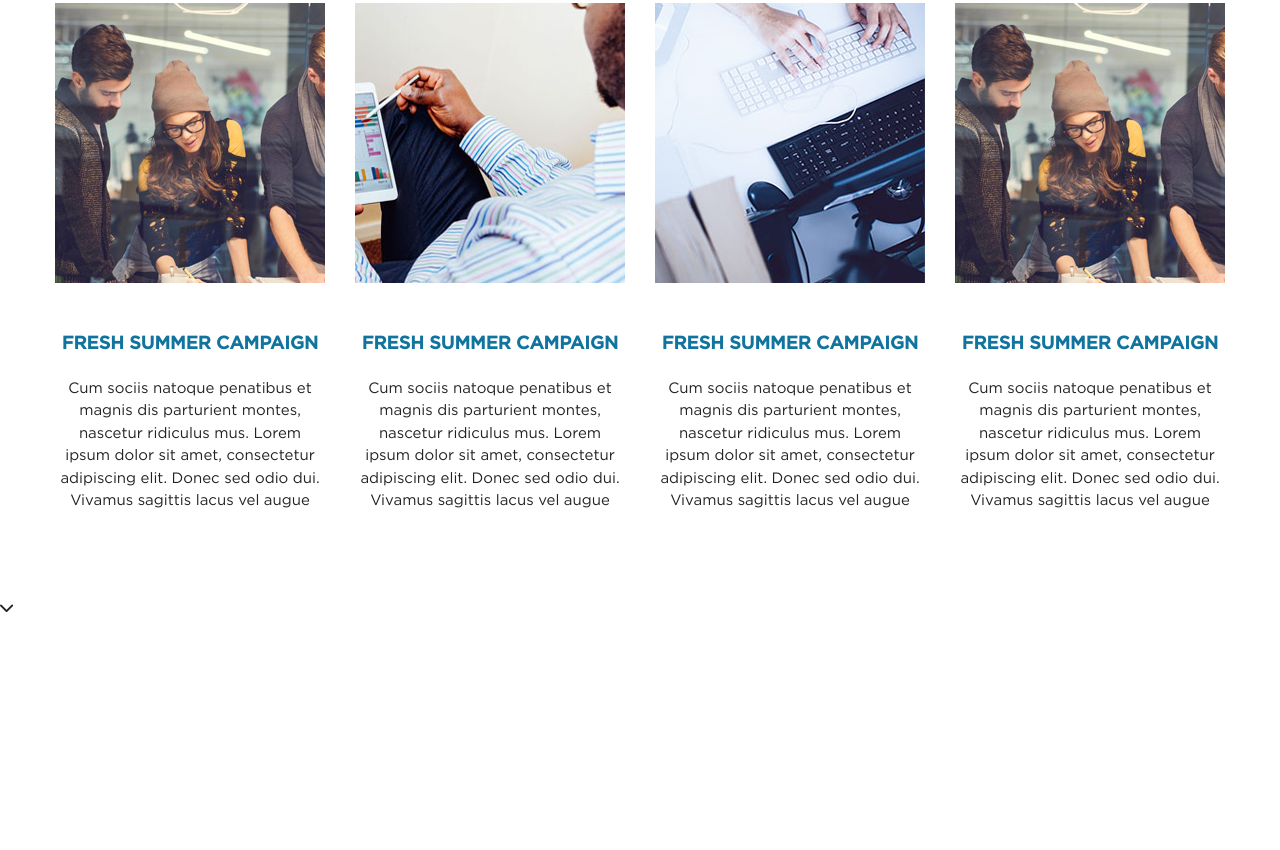
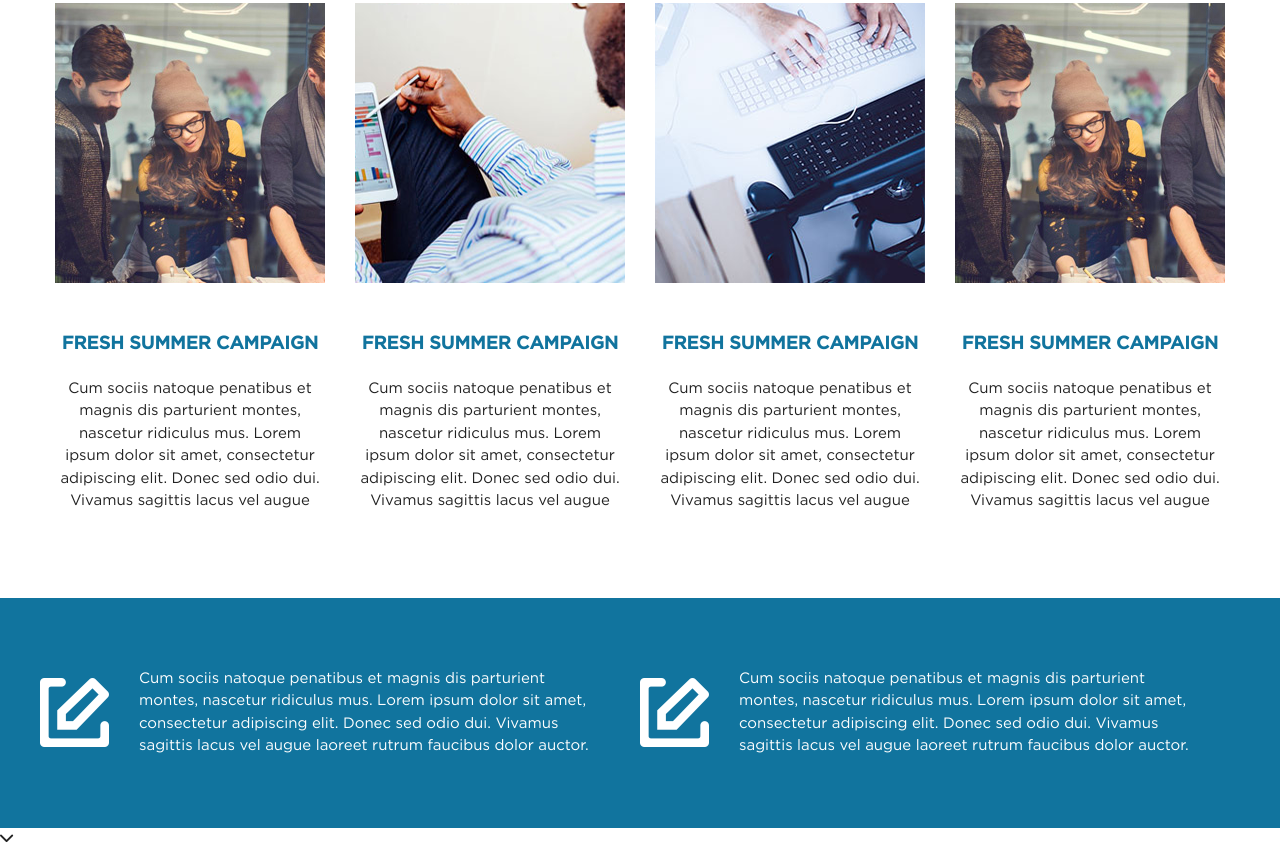
Before and after one commit to keva13/Portfolio-HTML-CSS-Coding, a plain HTML site: page index.html in a window 1280 px wide. Shown: the part 2715-3565 px from the top of the page. Before the commit the page ends 3335 px from the top, so only its background shows below. Drawn offline with nearby package versions, Linux system fonts and the light colour scheme; files whose address does not match are found by name.

Commit message:
add section 'quick action'

```diff
--- a/css/style.css
+++ b/css/style.css
@@ -420,3 +420,34 @@ select {
         width: 100%;
     }
 }
+
+.section-quick-action{
+    padding: 70px 20px;
+    color: white;
+    background-color: #11749e;
+}
+.section-quick-action-item-wrapper{
+    display: flex;
+    flex-wrap: wrap;
+}
+.section-quick-action .section-quick-action-item{
+    width: 50%;
+    display: flex;
+    align-items: center;
+}
+.section-quick-action .section-quick-action-item img{
+    margin-right: 30px;
+}
+.section-quick-action .section-quick-action-item p{
+    font-size: 15px;
+    font-family: GothamBook;
+    padding-right: 50px;
+}
+@media screen and (max-width: 1000px){
+    .section-quick-action .section-quick-action-item{
+        width: 100%;
+    }
+    .section-quick-action .section-quick-action-item:first-child{
+        margin-bottom: 60px;
+    }
+}
--- a/index.html
+++ b/index.html
@@ -161,6 +161,21 @@
 		</div>
 	</section>
 
+	<section class="section-quick-action">
+		<div class="container">
+			<div class="section-quick-action-item-wrapper">
+				<div class="section-quick-action-item">
+					<img src="img/icon-write2.png" alt="">
+					<p>Cum sociis natoque penatibus et magnis dis parturient montes, nascetur ridiculus mus. Lorem ipsum dolor sit amet, consectetur adipiscing elit. Donec sed odio dui. Vivamus sagittis lacus vel augue laoreet rutrum faucibus dolor auctor.</p>
+				</div>
+				<div class="section-quick-action-item">
+					<img src="img/icon-write2.png" alt="">
+					<p>Cum sociis natoque penatibus et magnis dis parturient montes, nascetur ridiculus mus. Lorem ipsum dolor sit amet, consectetur adipiscing elit. Donec sed odio dui. Vivamus sagittis lacus vel augue laoreet rutrum faucibus dolor auctor.</p>
+				</div>
+			</div>
+		</div>
+	</section>
+
 	<footer>
 		<i class="fa-solid fa-chevron-down"></i>
 	</footer>
```
Also changed, not shown: img/icon-write2.png (added).
